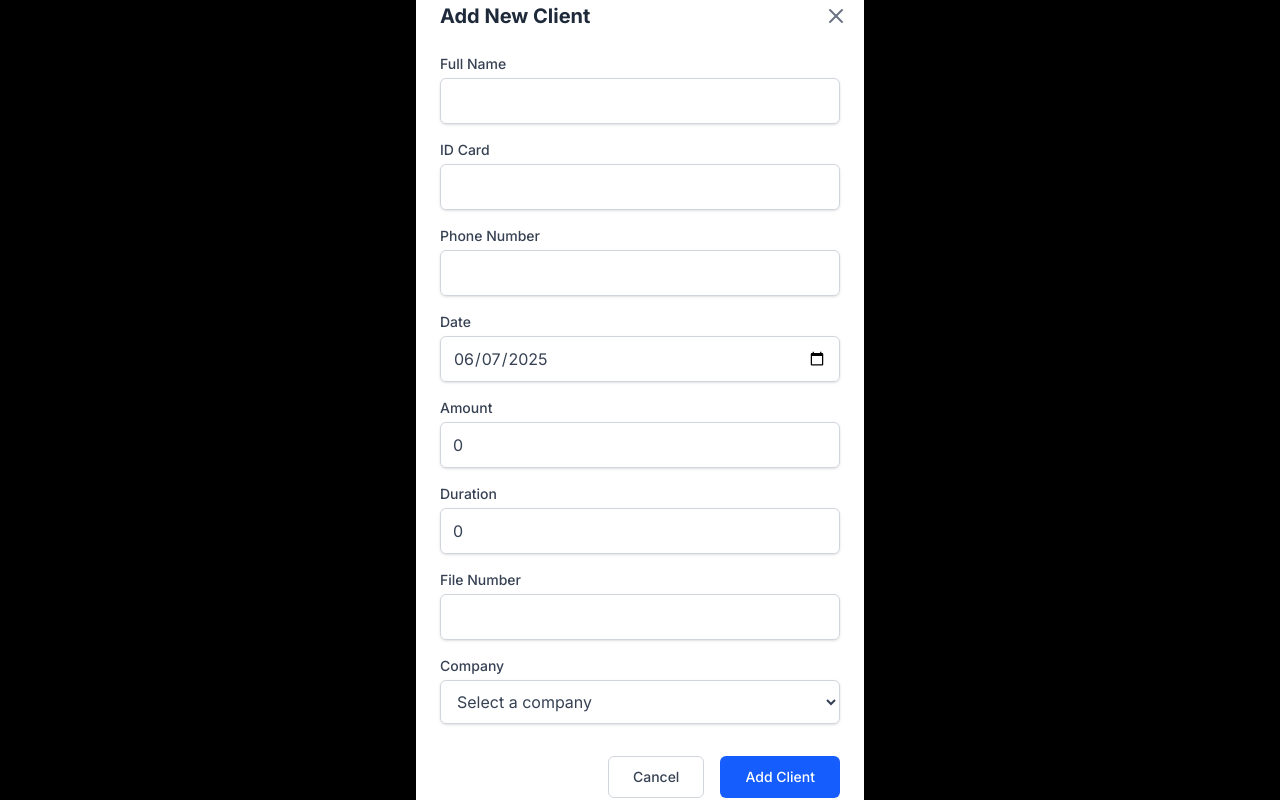
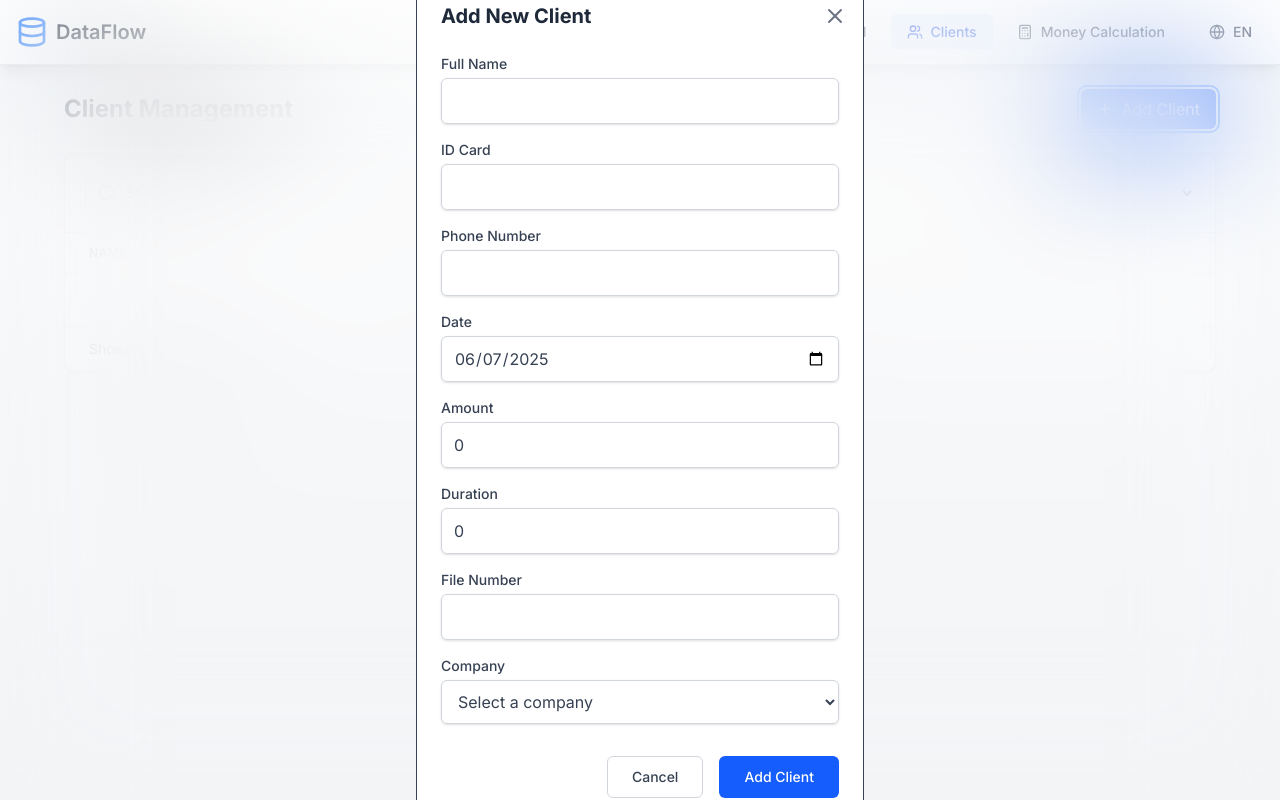
Before and after one commit to yoamzil/DataFlow, a Next.js app: page /clients in a window 1280 px wide. Both pictures are taken after typing "Sample" into the empty fields and a click on the button "Add Client". Built offline with nearby package versions, Linux system fonts and the light colour scheme.

Commit message:
Add client form is done.

```diff
--- a/src/app/clients/page.tsx
+++ b/src/app/clients/page.tsx
@@ -292,7 +292,7 @@ export default function ClientsPage() {
 											</div>
 										</td>
 										<td className="px-6 py-4 whitespace-nowrap">
-											<div className="text-sm text-gray-900">${client.amount.toFixed(2)}/{client.duration}</div>
+											<div className="text-sm text-gray-900">{client.amount.toFixed(2)} DH/ {client.duration}</div>
 										</td>
 										<td className="px-6 py-4 whitespace-nowrap">
 											<div className="flex items-center text-sm text-gray-500">
--- a/src/components/AddClientModal.tsx
+++ b/src/components/AddClientModal.tsx
@@ -62,8 +62,8 @@ export default function AddClientModal({ isOpen, onClose, client, companies }: A
 	};
 
 	return (
-		<div className="fixed inset-0 bg-black bg-opacity-50 flex items-center justify-center p-4">
-			<div className="bg-white rounded-lg p-6 w-full max-w-md">
+		<div className="fixed inset-0 bg-white/5 backdrop-blur-3xl flex items-center justify-center p-4 ">
+			<div className="bg-white rounded-lg p-6 w-full max-w-md border border-gray-700">
 				<div className="flex justify-between items-center mb-6">
 					<h2 className="text-xl font-bold text-gray-800">
 						{client ? t('form.title.edit') : t('form.title.add')}
```
